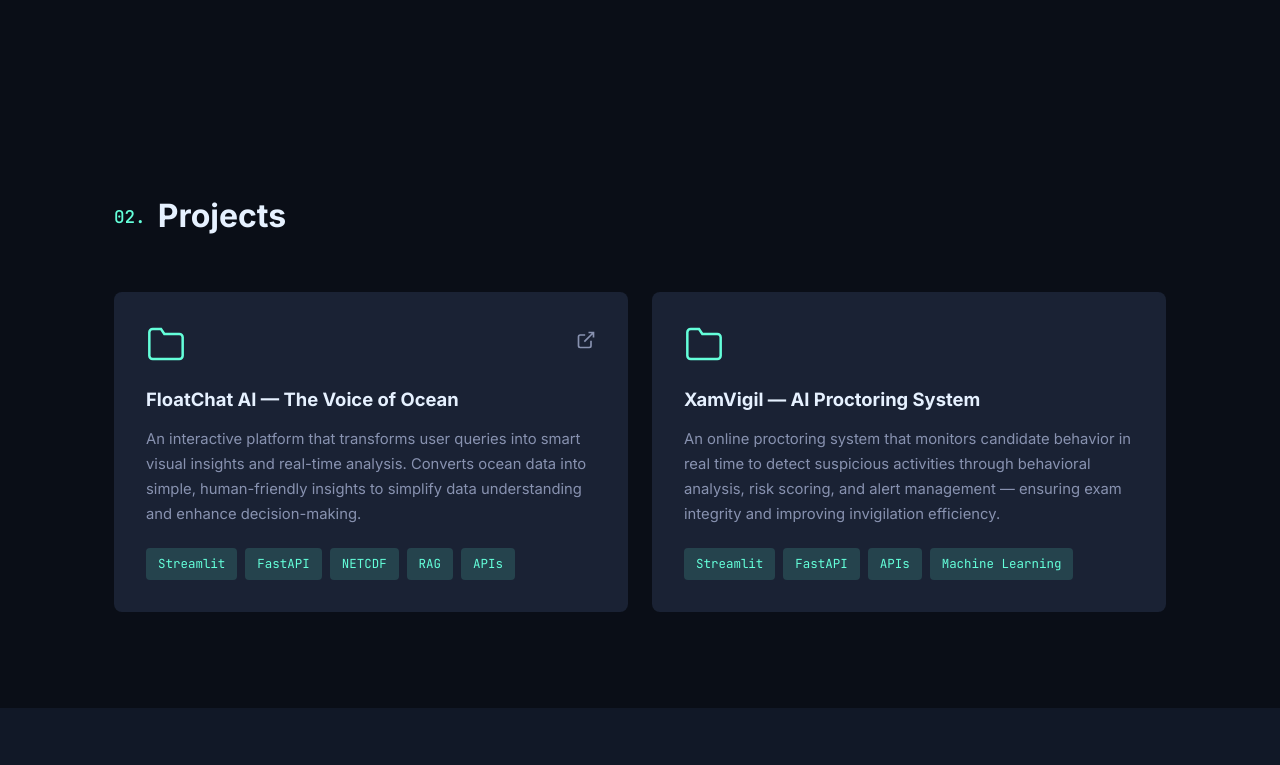
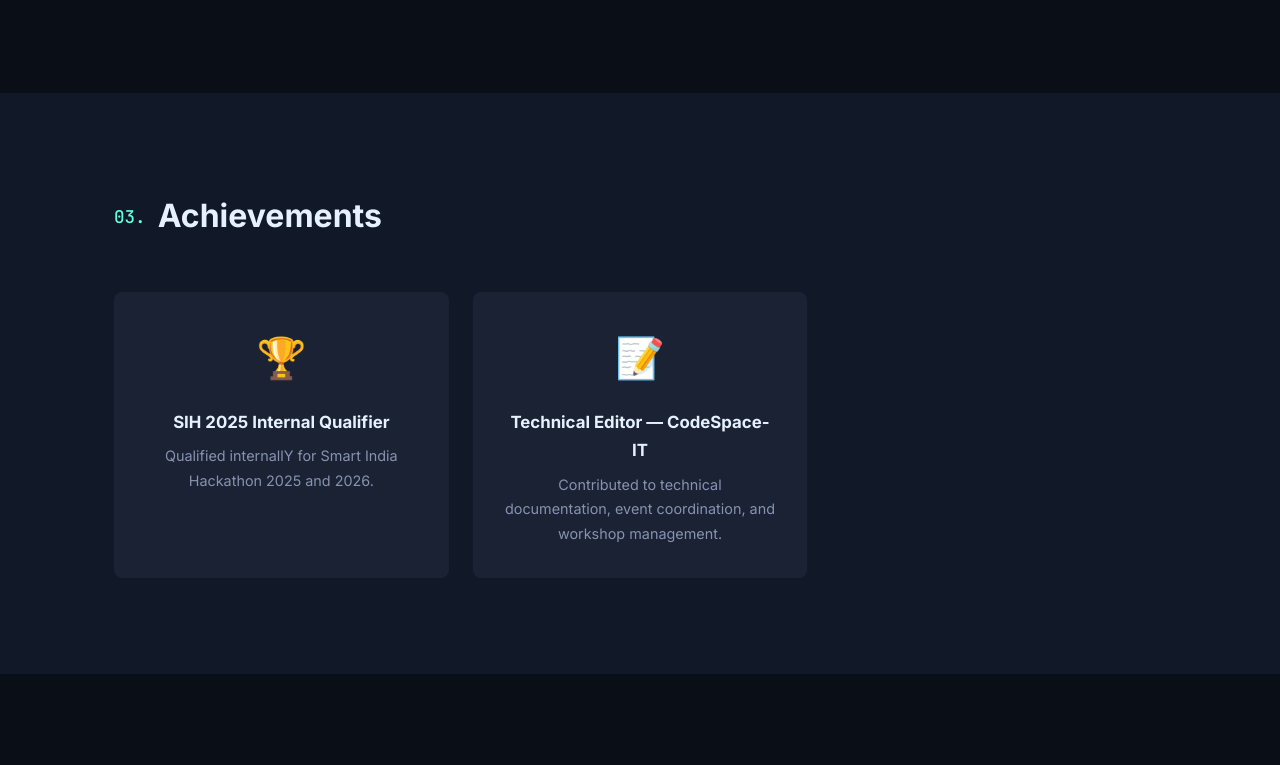
Before and after one commit to Dishita-Taneja/Dishita-Taneja, a plain HTML site: page index.html in a window 1280 px wide. Shown: the part 1375-2140 px from the top of the page. Drawn offline with Linux system fonts and the light colour scheme.

Commit message:
Comment out projects section and update achievements
Commented out the projects section and updated achievement description.

```diff
--- a/index.html
+++ b/index.html
@@ -20,7 +20,7 @@
       <ul class="nav__links" id="navLinks">
         <li><a href="#about">About</a></li>
         <li><a href="#skills">Skills</a></li>
-        <li><a href="#projects">Projects</a></li>
+    //    <li><a href="#projects">Projects</a></li>
         <li><a href="#achievements">Achievements</a></li>
         <li><a href="#certifications">Certifications</a></li>
         <li><a href="#contact" class="nav__cta">Contact</a></li>
@@ -82,7 +82,7 @@
       </div>
     </section>
 
-
+<!--
     <section class="section" id="projects">
       <div class="container">
         <h2 class="section__title"><span class="section__num">02.</span> Projects</h2>
@@ -105,8 +105,8 @@
             <div class="skill-tags">
               <span>Streamlit</span><span>FastAPI</span><span>NETCDF</span><span>RAG</span><span>APIs</span>
             </div>
-          </article>
-
+          </article> -->
+<!--
           <article class="project-card">
             <div class="project-card__header">
               <svg class="project-card__icon" viewBox="0 0 24 24" fill="none" stroke="currentColor" stroke-width="1.5"><path d="M22 19a2 2 0 01-2 2H4a2 2 0 01-2-2V5a2 2 0 012-2h5l2 3h9a2 2 0 012 2z"/></svg>
@@ -123,7 +123,7 @@
           </article>
         </div>
       </div>
-    </section>
+    </section> -->
 
     <section class="section section--alt" id="achievements">
       <div class="container">
@@ -132,7 +132,7 @@
           <div class="achievement-card">
             <div class="achievement-card__icon">🏆</div>
             <h3>SIH 2025 Internal Qualifier</h3>
-            <p>Qualified internallY for Smart India Hackathon 2025 with FloatChat AI.</p>
+            <p>Qualified internallY for Smart India Hackathon 2025 and 2026.</p>
           </div>
           <!-- <div class="achievement-card">
             <div class="achievement-card__icon">💻</div>
```
